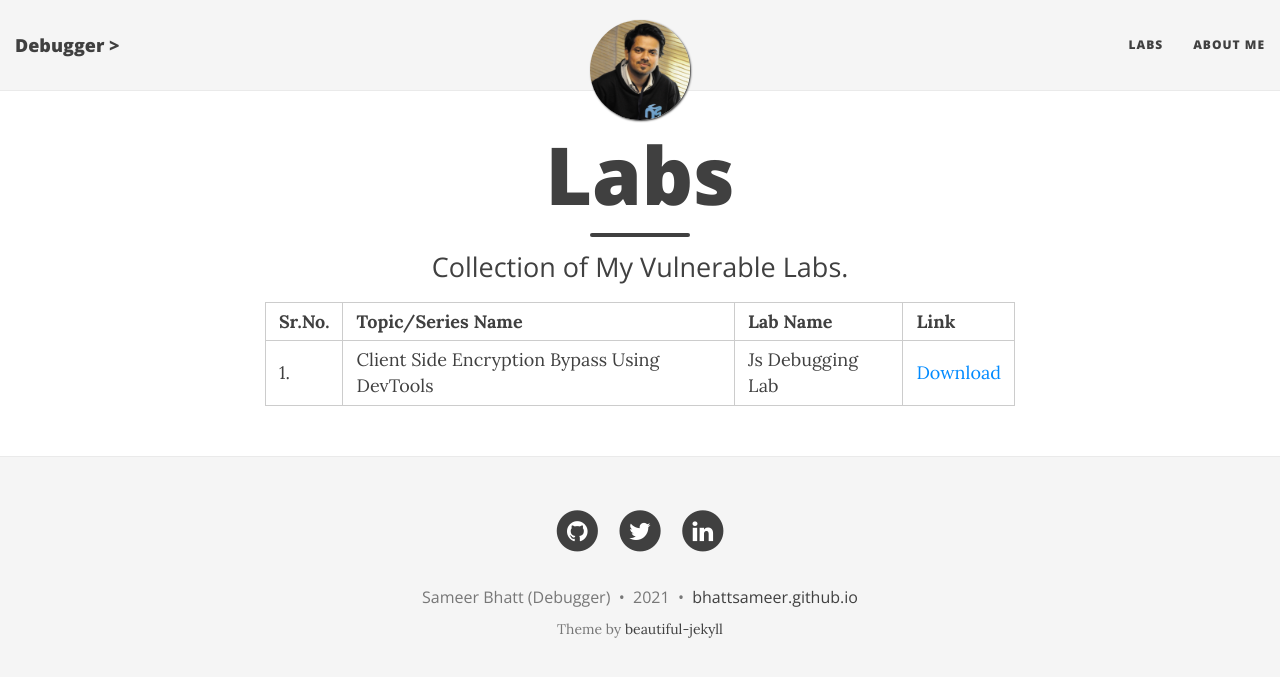
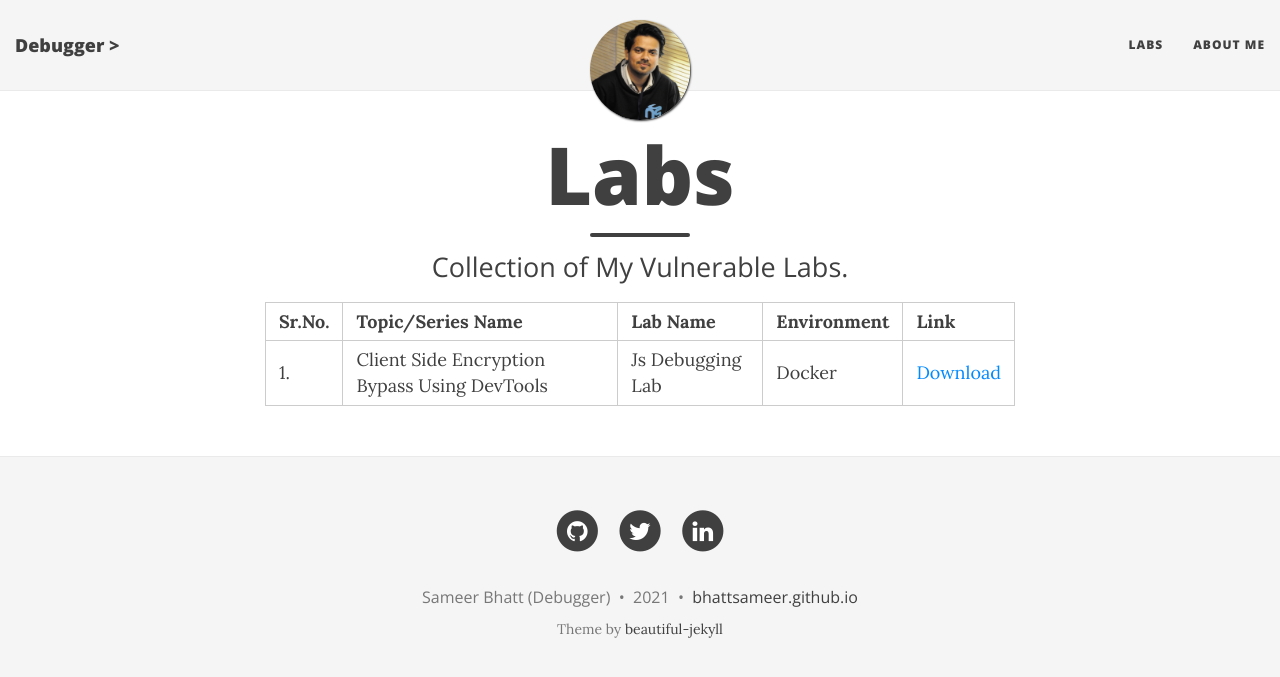
Before and after one commit to bhattsameer/bhattsameer.github.io, a Jekyll site: the page built from labs.md, in a window 1280 px wide. Shown: the top 677 px of the page. Built offline with Jekyll 4.4.1, drawn with Linux system fonts in a browser that asks for light colours; nearby versions of some CDN libraries.

Commit message:
Update labs.md

```diff
--- a/labs.md
+++ b/labs.md
@@ -6,6 +6,6 @@
 
 
 
-|Sr.No.|Topic/Series Name|Lab Name|Link|
-|------|------------------|-------|----|
-|1.|Client Side Encryption Bypass Using DevTools|Js Debugging Lab|[Download](https://hub.docker.com/r/bhattsameer/jsdebugginglab)|
+|Sr.No.|Topic/Series Name|Lab Name|Environment|Link|
+|------|------------------|-------|----|----|
+|1.|Client Side Encryption Bypass Using DevTools|Js Debugging Lab|Docker|[Download](https://hub.docker.com/r/bhattsameer/jsdebugginglab)|
```
